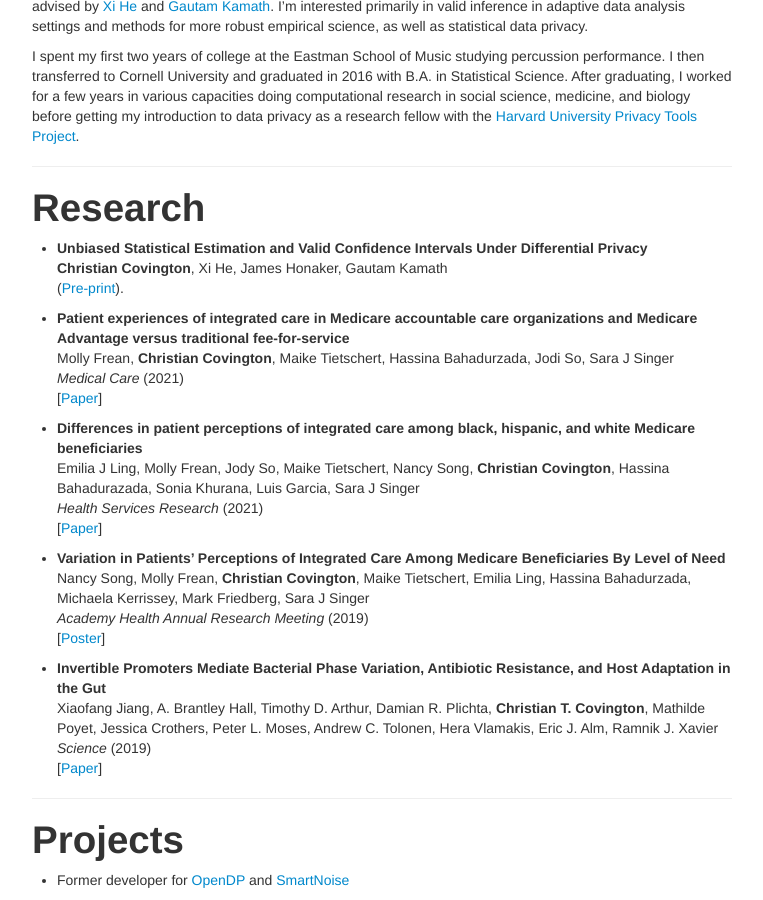
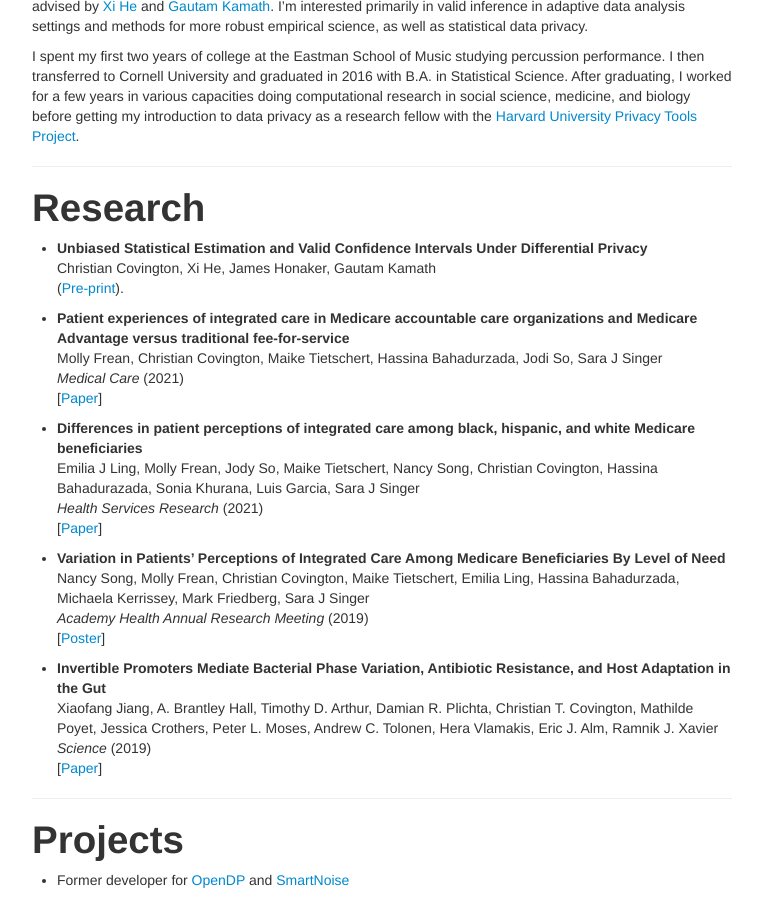
Before and after one commit to ctcovington/ctcovington.github.io, a Jekyll site: the page built from index.md, in a window 1280 px wide and 900 px high, scrolled down 591 px. Shown: the whole window, without its empty margins (258-1021 px from the left). Built offline with Jekyll 4.4.1, drawn with Linux system fonts in a browser that asks for light colours.

Commit message:
remove name bolding

```diff
--- a/index.md
+++ b/index.md
@@ -18,26 +18,26 @@ I spent my first two years of college at the Eastman School of Music studying pe
 
 # Research
 - **Unbiased Statistical Estimation and Valid Confidence Intervals Under Differential Privacy** \\
-**Christian Covington**, Xi He, James Honaker, Gautam Kamath \\
+Christian Covington, Xi He, James Honaker, Gautam Kamath \\
 (<a href="papers/CHHK21.pdf" target="blank_">Pre-print</a>).
 
 - **Patient experiences of integrated care in Medicare accountable care organizations and Medicare Advantage versus traditional fee-for-service** \\
-Molly Frean, **Christian Covington**, Maike Tietschert, Hassina Bahadurzada, Jodi So, Sara J Singer \\
+Molly Frean, Christian Covington, Maike Tietschert, Hassina Bahadurzada, Jodi So, Sara J Singer \\
 *Medical Care* (2021) \\
 [[Paper](https://pubmed.ncbi.nlm.nih.gov/33273291/)]
 
 - **Differences in patient perceptions of integrated care among black, hispanic, and white Medicare beneficiaries** \\
-Emilia J Ling, Molly Frean, Jody So, Maike Tietschert, Nancy Song, **Christian Covington**, Hassina Bahadurazada, Sonia Khurana, Luis Garcia, Sara J Singer \\
+Emilia J Ling, Molly Frean, Jody So, Maike Tietschert, Nancy Song, Christian Covington, Hassina Bahadurazada, Sonia Khurana, Luis Garcia, Sara J Singer \\
 *Health Services Research* (2021) \\
 [[Paper](https://onlinelibrary.wiley.com/doi/abs/10.1111/1475-6773.13637)]
 
 - **Variation in Patients’ Perceptions of Integrated Care Among Medicare Beneficiaries By Level of Need** \\
-Nancy Song, Molly Frean, **Christian Covington**, Maike Tietschert, Emilia Ling, Hassina Bahadurzada, Michaela Kerrissey, Mark Friedberg, Sara J Singer \\
+Nancy Song, Molly Frean, Christian Covington, Maike Tietschert, Emilia Ling, Hassina Bahadurzada, Michaela Kerrissey, Mark Friedberg, Sara J Singer \\
 *Academy Health Annual Research Meeting* (2019) \\
 [[Poster](https://academyhealth.confex.com/academyhealth/2019arm/meetingapp.cgi/Paper/32193)]
 
 - **Invertible Promoters Mediate Bacterial Phase Variation, Antibiotic Resistance, and Host Adaptation in the Gut** \\
-Xiaofang Jiang, A. Brantley Hall, Timothy D. Arthur, Damian R. Plichta, **Christian T. Covington**, Mathilde Poyet, Jessica Crothers, Peter L. Moses, Andrew C. Tolonen, Hera Vlamakis, Eric J. Alm, Ramnik J. Xavier \\
+Xiaofang Jiang, A. Brantley Hall, Timothy D. Arthur, Damian R. Plichta, Christian T. Covington, Mathilde Poyet, Jessica Crothers, Peter L. Moses, Andrew C. Tolonen, Hera Vlamakis, Eric J. Alm, Ramnik J. Xavier \\
 *Science* (2019) \\
 [[Paper](https://science.sciencemag.org/content/363/6423/181)]
 
```
